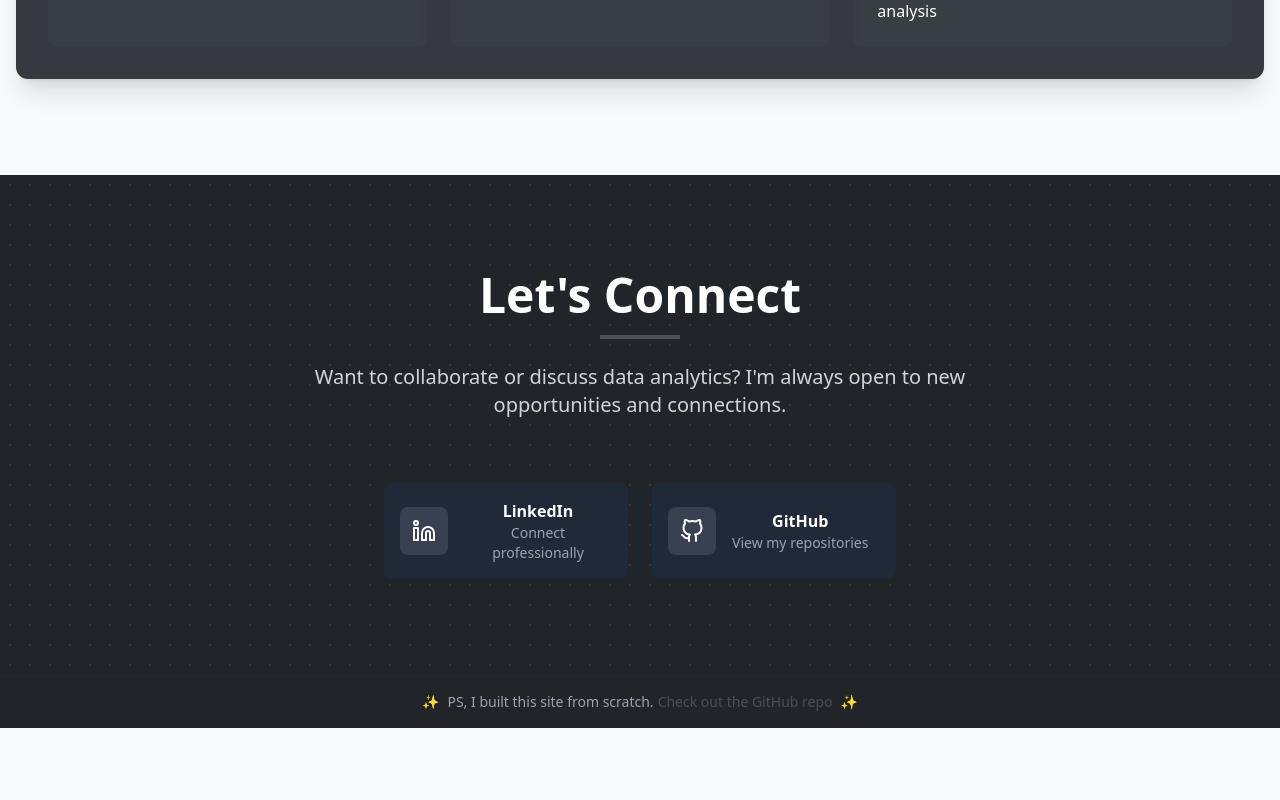
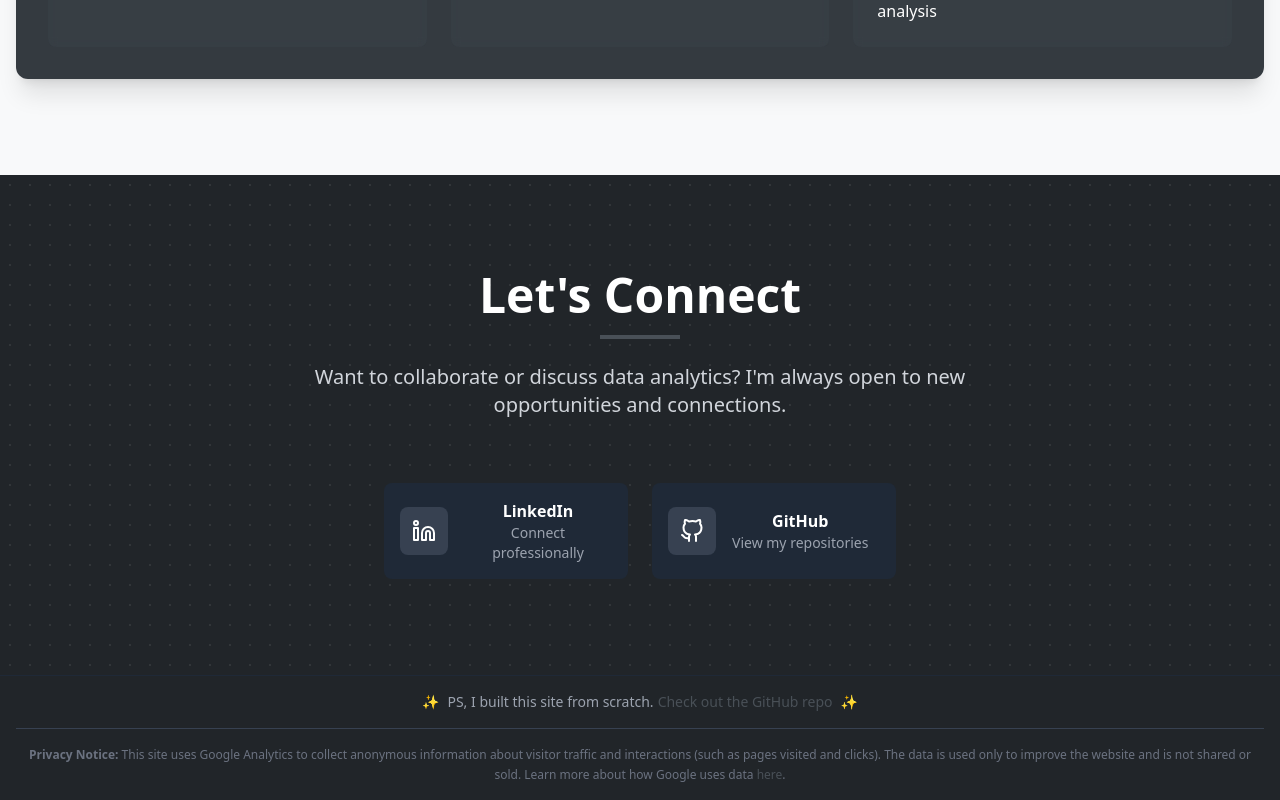
Before and after one commit to megan-es/megan-es.github.io, a React (Vite) app: page / in a window 1280 px wide. Shown: the part 3277-4077 px from the top of the page. Before the commit the page ends 4005 px from the top, so only its background shows below. Built offline with nearby package versions, Linux system fonts and the light colour scheme.

Commit message:
added GA documentation

```diff
--- a/src/components/Footer.jsx
+++ b/src/components/Footer.jsx
@@ -36,6 +36,20 @@ const Footer = () => {
           </span>
           <span>✨</span>
         </p>
+
+        <div className="mt-4 pt-4 border-t border-gray-700">
+          <p className="text-xs text-gray-500 text-center leading-relaxed">
+            <strong>Privacy Notice:</strong> This site uses Google Analytics to collect anonymous information about visitor traffic and interactions (such as pages visited and clicks). The data is used only to improve the website and is not shared or sold. Learn more about how Google uses data{" "}
+            <a
+              href="https://policies.google.com/technologies/partner-sites"
+              target="_blank"
+              rel="noopener noreferrer"
+              className="text-accent hover:underline"
+            >
+              here
+            </a>.
+          </p>
+        </div>
       </motion.div>
     </footer>
   );
```
Also changed, not shown: 1 other file (tests, documents, lock files or other folders).
